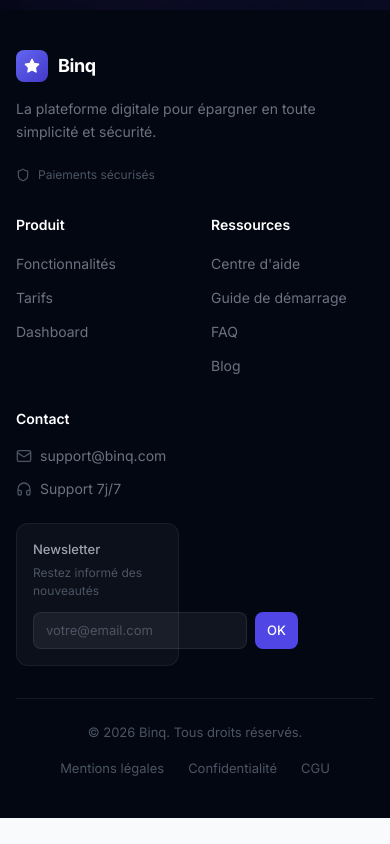
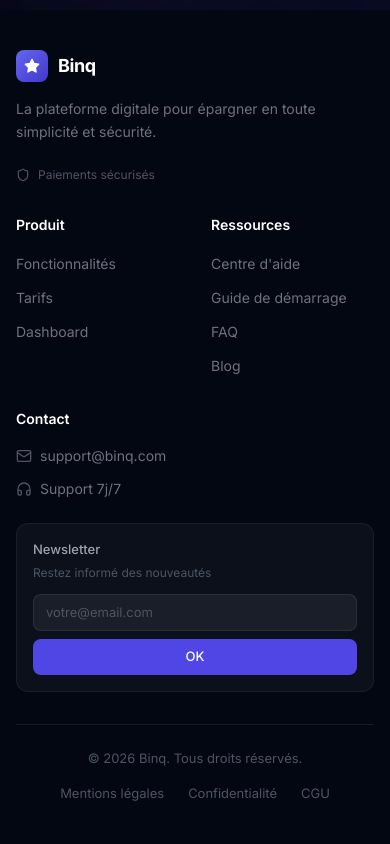
Before and after one commit to Jerome2024-net/BINQ, a Next.js app: page / in a window 390 px wide. Shown: the part 5802-6646 px from the top of the page. Before the commit the page ends 6620 px from the top, so only its background shows below. Built offline with nearby package versions, Linux system fonts and the light colour scheme; no server answers.

Commit message:
fix: cassure newsletter footer (layout responsive)

```diff
--- a/src/components/Footer.tsx
+++ b/src/components/Footer.tsx
@@ -66,7 +66,7 @@ export default function Footer() {
           </div>
 
           {/* Contact */}
-          <div>
+          <div className="col-span-2 md:col-span-1">
             <h3 className="text-white text-sm font-semibold mb-4">Contact</h3>
             <ul className="space-y-3 text-gray-500 text-[14px]">
               <li className="flex items-center gap-2">
@@ -83,13 +83,13 @@ export default function Footer() {
             <div className="mt-6 bg-white/[0.04] border border-white/[0.06] rounded-xl p-4">
               <p className="text-[13px] text-gray-400 font-medium mb-1">Newsletter</p>
               <p className="text-[12px] text-gray-600 mb-3">Restez informé des nouveautés</p>
-              <div className="flex gap-2">
+              <div className="flex flex-col sm:flex-row gap-2">
                 <input
                   type="email"
                   placeholder="votre@email.com"
-                  className="flex-1 px-3 py-2 bg-white/[0.06] border border-white/[0.08] rounded-lg text-[13px] text-white placeholder:text-gray-600 outline-none focus:border-primary-500/50"
+                  className="flex-1 min-w-0 px-3 py-2 bg-white/[0.06] border border-white/[0.08] rounded-lg text-[13px] text-white placeholder:text-gray-600 outline-none focus:border-primary-500/50"
                 />
-                <button className="px-3 py-2 bg-primary-600 hover:bg-primary-700 text-white rounded-lg text-[13px] font-medium transition-colors">
+                <button className="px-3 py-2 bg-primary-600 hover:bg-primary-700 text-white rounded-lg text-[13px] font-medium transition-colors whitespace-nowrap">
                   OK
                 </button>
               </div>
```
